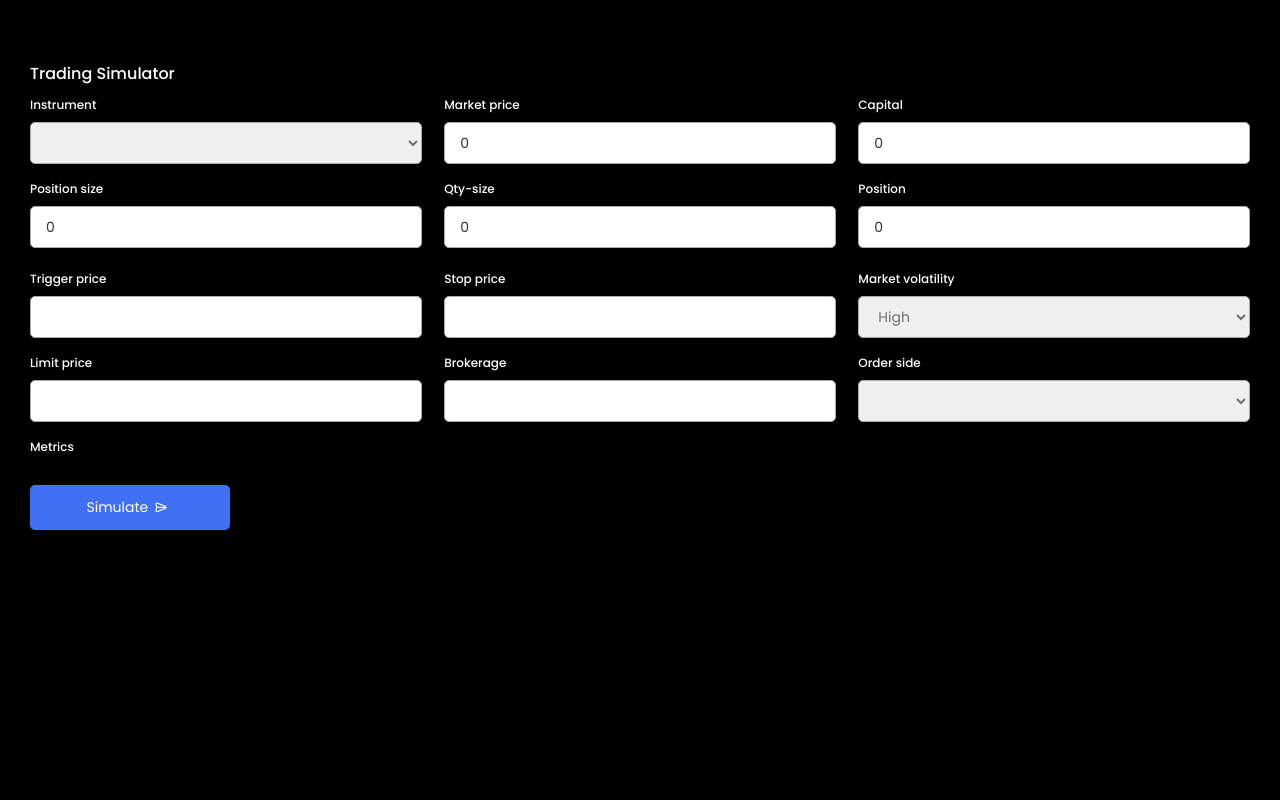
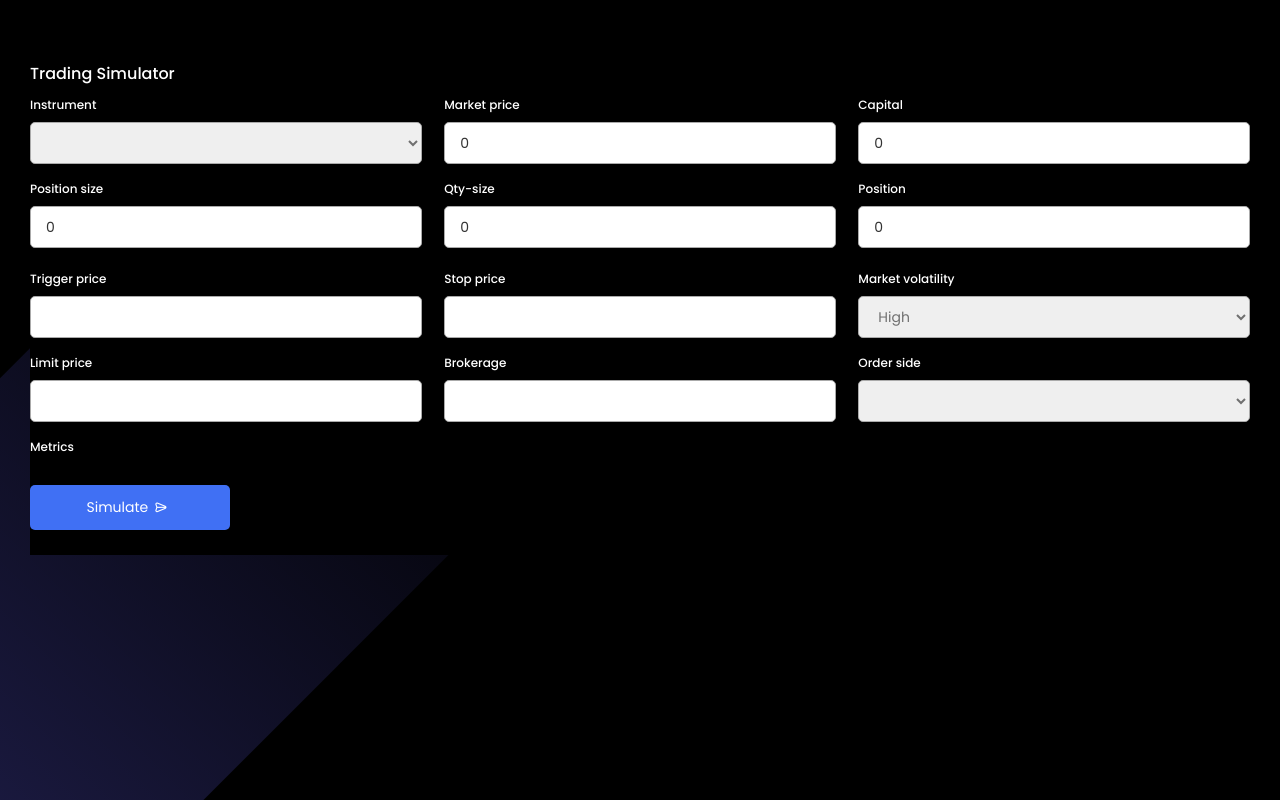
Before and after one commit to invsto/tradingsim, a React (Create React App) app: page / in a window 1280 px wide. Shown: the top 800 px of the page. Built offline with nearby package versions, Linux system fonts and the light colour scheme.

Commit message:
Added v1 version.

```diff
--- a/src/App.css
+++ b/src/App.css
@@ -50,7 +50,8 @@ body{
     position: relative;
     margin-top: 16px;
     min-height: 490px;
-    background-color: black;
+    background-color: transparent;
+    z-index: 10;
 }
 .container form .form{
     position: absolute;
@@ -182,9 +183,10 @@ label{
 width: 442.49px;
 height: 1372.57px;
 left: 83.83px;
-top: 1193.62px;
+top: -300.62px;
 transform: rotate(-135deg);
 background: linear-gradient(180deg, rgba(105, 102, 255, 0.3) 0%, rgba(196, 196, 196, 0) 63.85%);
+
 }
 .alert{
     color: #fff;
```
